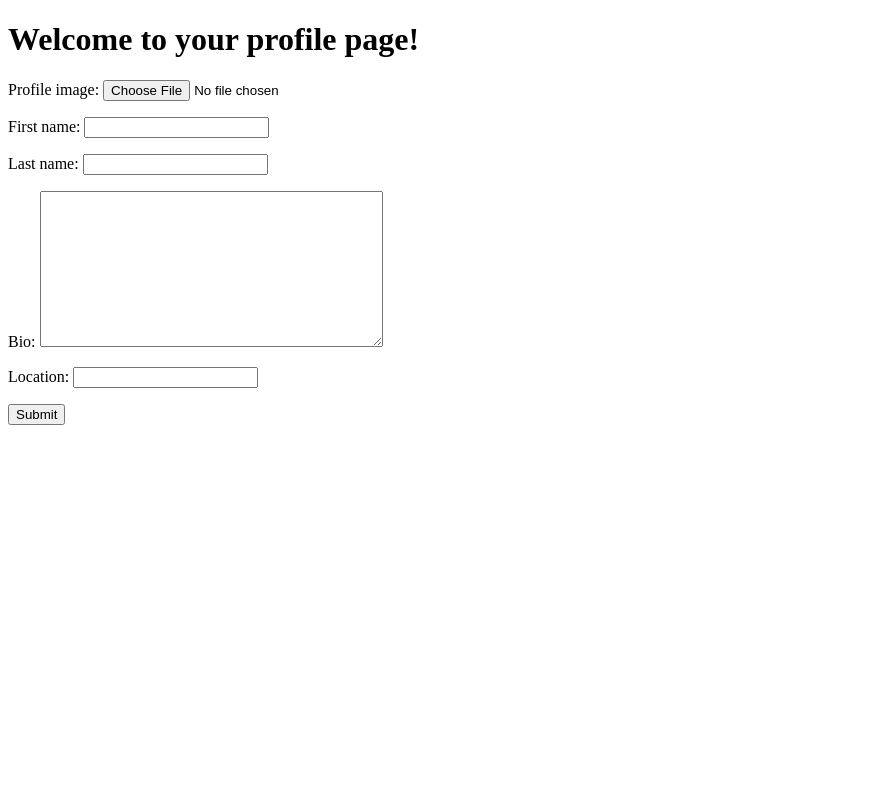
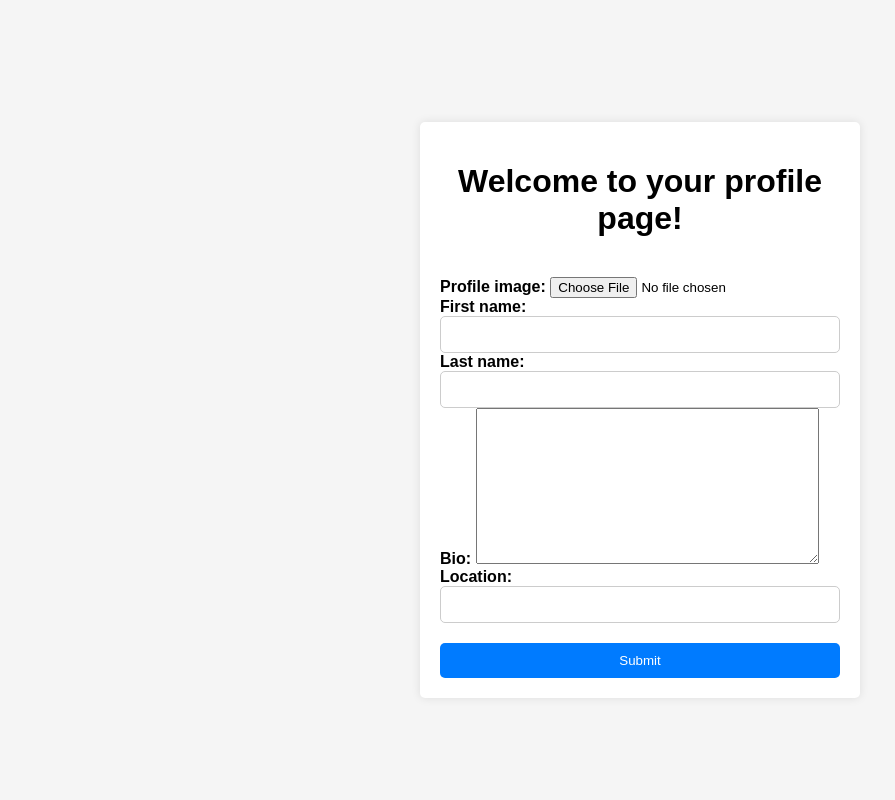
Before and after one commit to AhmedFathyMohamed10/django-forms-we-health-it, a Django app: page /account/profile/ in a window 1280 px wide. Shown: the whole page, without its empty margins (0-895 px from the left). Run offline with Django 5.2, Linux system fonts and the light colour scheme.

Commit message:
Adding some functionality

```diff
--- a/account/urls.py
+++ b/account/urls.py
@@ -5,5 +5,5 @@ urlpatterns = [
     path('register/', views.register, name='register'),
     path('login/', views.login_user, name='login'),
     path('profile/', views.profile, name='profile'),
-
+    path('logout/', views.logout_user, name='logout'),
 ]
--- a/account/views.py
+++ b/account/views.py
@@ -1,8 +1,10 @@
 from django.shortcuts import render, redirect
-from django.contrib.auth import authenticate, login
+from django.contrib.auth import authenticate, login, logout
 from django.http import HttpResponse
+from .forms import UserRegisterForm, UserLoginForm, ProfileForm
 from .models import Profile
-from .forms import UserRegisterForm, UserLoginForm, ProfileForm
+
+# Create your views here.
 
 def register(request):
     form = UserRegisterForm()  # Instantiating the form
@@ -10,8 +12,10 @@ def register(request):
         form = UserRegisterForm(request.POST)  # <-- Problematic line
         if form.is_valid():
             user = form.save()
+            profile = Profile.objects.create(user=user)
+            profile.save()
             login(request, user)
-            return redirect('home')
+            return redirect('profile')
     else:
         form = UserRegisterForm()  # This line is redundant
 
@@ -34,6 +38,10 @@ def login_user(request):
 
     return render(request, 'login.html', {'form': form})
 
+def logout_user(request):
+    logout(request)
+    return redirect('home')
+
 
 def profile(request):
     form = ProfileForm()
@@ -41,7 +49,7 @@ def profile(request):
         form = ProfileForm(request.POST, request.FILES, instance=request.user.profile)
         if form.is_valid():
             form.save()
-            return redirect('profile')
+            return redirect('home')
         else:
             return HttpResponse('Invalid form')
     else:
--- a/app/urls.py
+++ b/app/urls.py
@@ -1,6 +1,9 @@
 from django.urls import path
 from . import views
+from django.conf.urls import handler404
 
+
+handler404 = 'app.views.custom_404'
 urlpatterns = [
     path('home/', views.home, name='home'),
     path('create-post/', views.create_post, name='create-post'),
--- a/templates/home.html
+++ b/templates/home.html
@@ -95,8 +95,10 @@
         <div class="user-info">
             {% if user.is_authenticated %}
                 <p>Welcome, <b>{{ user.username }}</b></p>
+                <b><a href="{% url 'logout' %}">Logout</a></b>
             {% else %}
-                <p>You are not logged in</p>
+                <b><a href="{% url 'login' %}">Login</a></b>
+                <b><a href="{% url 'register' %}">Register</a></b>
             {% endif %}
         </div>
 
--- a/templates/login.html
+++ b/templates/login.html
@@ -49,6 +49,8 @@
             border-radius: 5px;
             cursor: pointer;
             transition: background-color 0.3s;
+            box-shadow: 0 0 5px rgba(0, 0, 0, 0.1);
+            margin-top: 20px;
         }
 
         .form-group input[type="submit"]:hover {
--- a/templates/profile.html
+++ b/templates/profile.html
@@ -4,14 +4,79 @@
     <meta charset="UTF-8">
     <meta name="viewport" content="width=device-width, initial-scale=1.0">
     <title>Profile Page</title>
+    <style>
+        body {
+            font-family: Arial, sans-serif;
+            background-color: #f5f5f5;
+            margin: 0;
+            padding: 0;
+            display: flex;
+            justify-content: center;
+            align-items: center;
+            height: 100vh;
+        }
+
+        .container {
+            max-width: 400px;
+            padding: 20px;
+            background-color: #fff;
+            border-radius: 5px;
+            box-shadow: 0 0 10px rgba(0, 0, 0, 0.1);
+            margin-top: 20px;
+        }
+
+        h1 {
+            text-align: center;
+            margin-bottom: 20px;
+        }
+
+        form {
+            display: flex;
+            flex-direction: column;
+        }
+
+        .form-group {
+            margin-bottom: 20px;
+        }
+
+        label {
+            font-weight: bold;
+        }
+
+        input[type="text"],
+        input[type="email"] {
+            width: 100%;
+            padding: 10px;
+            border: 1px solid #ccc;
+            border-radius: 5px;
+            box-sizing: border-box;
+        }
+
+        button[type="submit"] {
+            background-color: #007bff;
+            color: #fff;
+            padding: 10px 20px;
+            border: none;
+            border-radius: 5px;
+            cursor: pointer;
+            transition: background-color 0.3s;
+        }
+
+        button[type="submit"]:hover {
+            background-color: #0056b3;
+        }
+    </style>
 </head>
 <body>
-    <h1>Welcome to your profile page!</h1>
-    <form action="{% url 'profile' %}" enctype="multipart/form-data" method="POST">
-        {% csrf_token %}
-        {{form.as_p}}
-        <!-- <input type="submit" value="Submit"> -->
-        <button type="submit">Submit</button>
-    </form>
+    <div class="container">
+        <h1>Welcome to your profile page!</h1>
+        <form action="{% url 'profile' %}" enctype="multipart/form-data" method="POST">
+            {% csrf_token %}
+            <div class="form-group" style="margin-top: 20px;">
+                {{form.as_table}}
+            </div>
+            <button type="submit">Submit</button>
+        </form>
+    </div>
 </body>
 </html>
--- a/templates/register.html
+++ b/templates/register.html
@@ -50,6 +50,8 @@
             border-radius: 5px;
             cursor: pointer;
             transition: background-color 0.3s;
+            box-shadow: 0 0 5px rgba(0, 0, 0, 0.1);
+            margin-top: 20px;
         }
 
         .form-group input[type="submit"]:hover {
```
Also changed, not shown: app/views.py (+7 -1 lines), templates/404.html (added, +13 -0 lines), db.sqlite3, profile/profile_pics/WhatsApp_Image_2024-03-06_at_19.29.25_44ec62d5_2AjmUVM.jpg (added), profile/profile_pics/WhatsApp_Image_2024-03-06_at_19.29.25_44ec62d5_BBYSH1P.jpg (added), profile/profile_pics/WhatsApp_Image_2024-03-06_at_19.29.25_44ec62d5_HK1WOhj.jpg (added), profile/profile_pics/WhatsApp_Image_2024-03-06_at_19.29.25_44ec62d5_uArDEyP.jpg (added).
